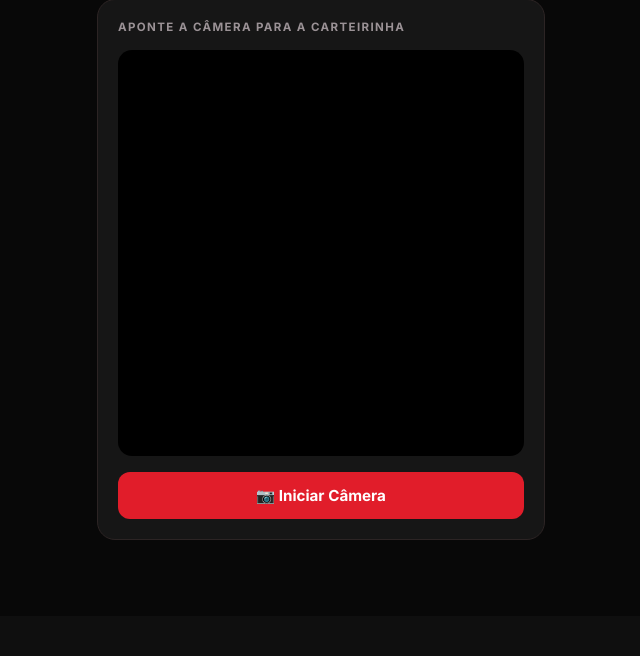
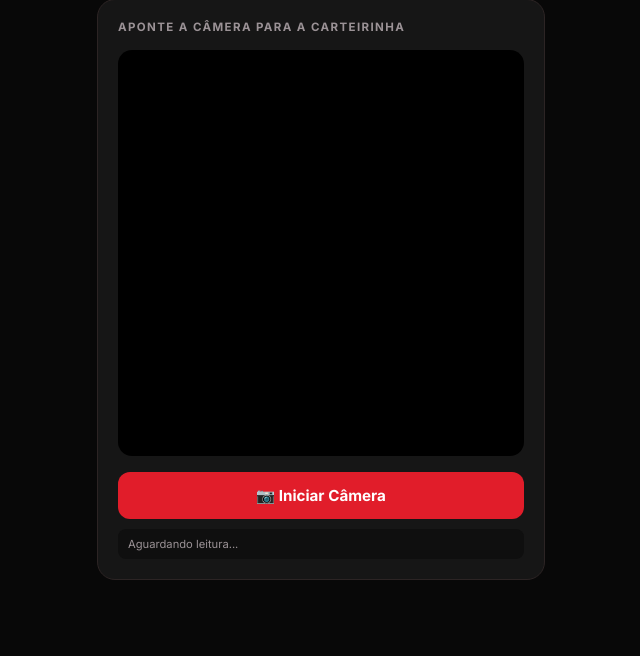
Before and after one commit to ireinoegraca-lab/reino-graca-web, a Flask app: page /escanear in a window 1280 px wide. Shown: the part 196-852 px from the top of the page, without its empty margins (319-959 px from the left). Before the commit the page ends 736 px from the top, so only its background shows below. Run offline with Flask 3, Linux system fonts and the light colour scheme; a user stored in the database is signed in; data comes from the database, SQL or seed files in the repository; data that the repository does not hold is empty; some libraries are stand-ins or nearby versions.

Commit message:
fix: scanner QR - debug visivel, tenta frame completo se recorte falhar

```diff
--- a/templates/escanear.html
+++ b/templates/escanear.html
@@ -84,6 +84,9 @@ select:focus,input:focus{border-color:var(--brand)}
       <button class="btn btn-outline" id="btn-parar" onclick="pararCamera()" style="display:none;flex:1">⏹ Parar</button>
       <button class="btn btn-outline" id="btn-torch" onclick="toggleTorch()" style="display:none">🔦 Lanterna</button>
     </div>
+
+    <!-- debug: mostra o que foi lido -->
+    <div id="debug-raw" style="margin-top:10px;font-size:.7rem;color:var(--muted);word-break:break-all;background:#0f0f0f;padding:8px 10px;border-radius:8px;min-height:28px">Aguardando leitura...</div>
 
     <!-- resultado -->
     <div class="result-box" id="result-box">
@@ -193,16 +196,30 @@ function scanFrame(){
   const ctx = canvas.getContext('2d');
   ctx.drawImage(video, sx, sy, size, size, 0, 0, scanSize, scanSize);
 
+  // tenta 1: recorte central
   const img = ctx.getImageData(0, 0, scanSize, scanSize);
-  // tenta QR normal e invertido
-  const code = jsQR(img.data, img.width, img.height, {inversionAttempts:'attemptBoth'});
+  let code = jsQR(img.data, img.width, img.height, {inversionAttempts:'attemptBoth'});
+
+  // tenta 2: frame completo se recorte falhou
+  if(!code){
+    const fc = document.createElement('canvas');
+    fc.width = vw; fc.height = vh;
+    const fc2 = fc.getContext('2d');
+    fc2.drawImage(video, 0, 0, vw, vh);
+    const img2 = fc2.getImageData(0, 0, vw, vh);
+    code = jsQR(img2.data, img2.width, img2.height, {inversionAttempts:'attemptBoth'});
+  }
 
   if(code){
-    const match = code.data.match(/\/membro\/(\d+)/);
+    const raw = code.data;
+    document.getElementById('debug-raw').textContent = '📷 Lido: ' + raw;
+    const match = raw.match(/\/membro\/(\d+)/) || raw.match(/^(\d+)$/);
     if(match){
-      if(navigator.vibrate) navigator.vibrate(80);
+      if(navigator.vibrate) navigator.vibrate([80,40,80]);
       processarPresenca(match[1]);
       return;
+    } else {
+      document.getElementById('debug-raw').textContent = '⚠️ QR lido mas não é carteirinha: ' + raw;
     }
   }
   requestAnimationFrame(scanFrame);
```
